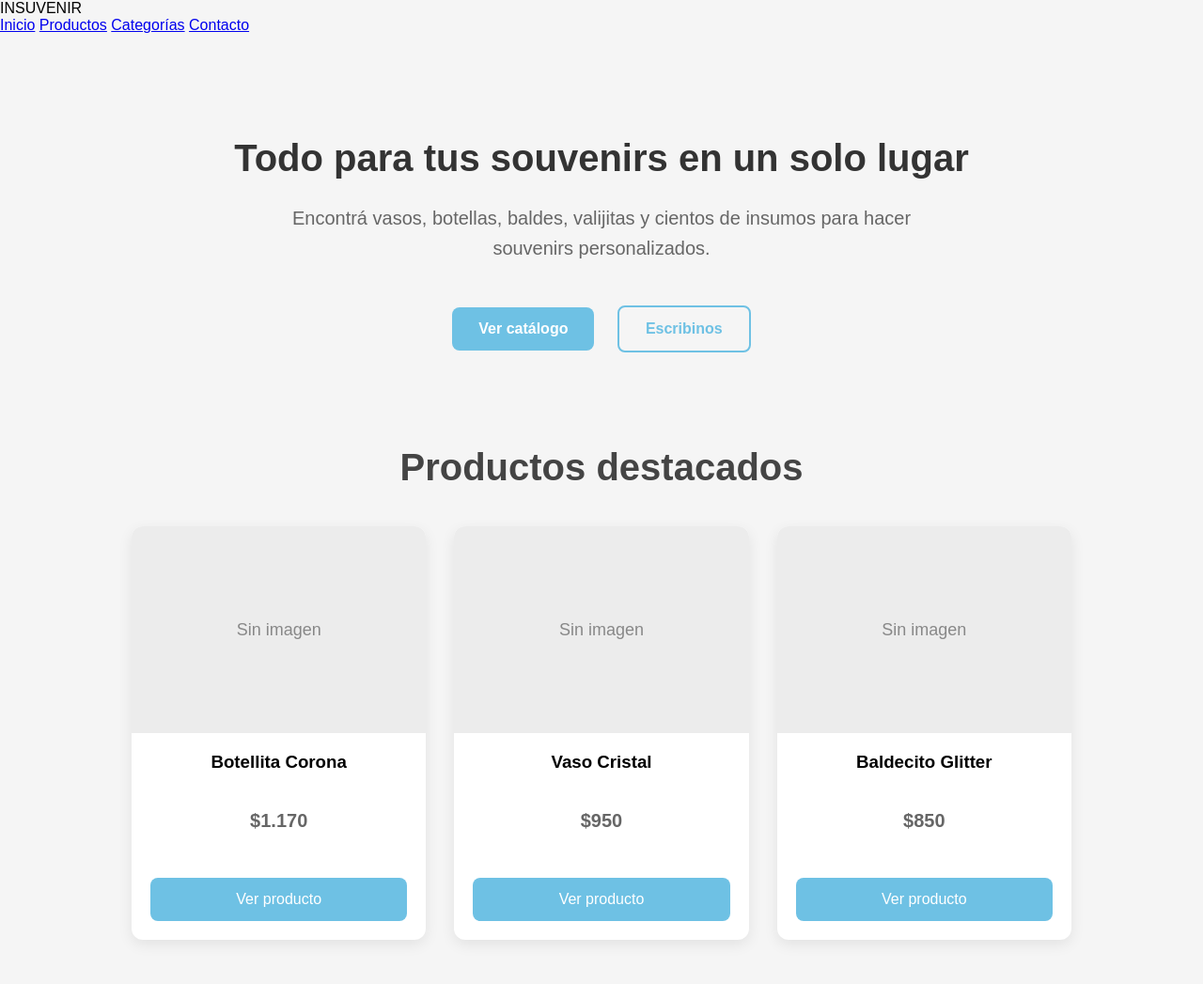
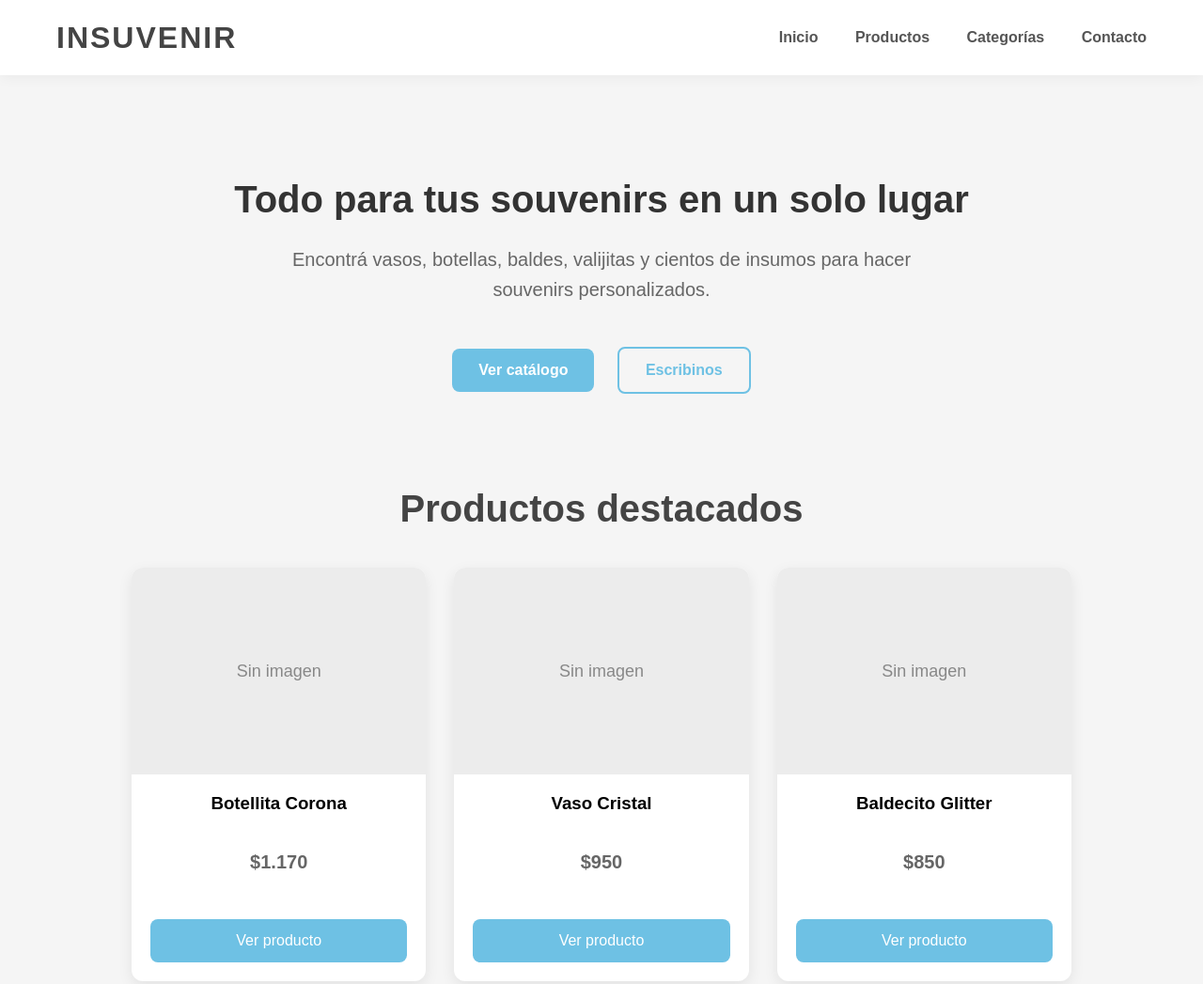
Before and after one commit to arielferrito/insuvenir, a plain HTML site: page index.html in a window 1280 px wide. Shown: the top 1047 px of the page at 94% size. Drawn offline with Linux system fonts and the light colour scheme.

Commit message:
Update estilos.css

```diff
--- a/css/estilos.css
+++ b/css/estilos.css
@@ -12,30 +12,60 @@ body{
     background:#f5f5f5;
 
 }
-
-.encabezado{
+.header{
 
     background:white;
-    padding:40px 20px;
-    text-align:center;
-    box-shadow:0 2px 8px rgba(0,0,0,.08);
+
+    height:80px;
+
+    display:flex;
+
+    align-items:center;
+
+    justify-content:space-between;
+
+    padding:0 60px;
+
+    box-shadow:0 2px 15px rgba(0,0,0,.05);
+
+    position:sticky;
+
+    top:0;
+
+    z-index:100;
 
 }
 
-.encabezado h1{
+.logo{
 
-    font-size:42px;
+    font-size:32px;
+
+    font-weight:700;
+
+    letter-spacing:2px;
+
     color:#444;
 
 }
 
-.encabezado p{
+nav a{
 
-    margin-top:10px;
-    color:#777;
-    font-size:18px;
+    text-decoration:none;
+
+    color:#555;
+
+    margin-left:35px;
+
+    font-weight:600;
 
 }
+
+nav a:hover{
+
+    color:#d96ca6;
+
+}
+
 .hero{
 
     max-width:1100px;
```
